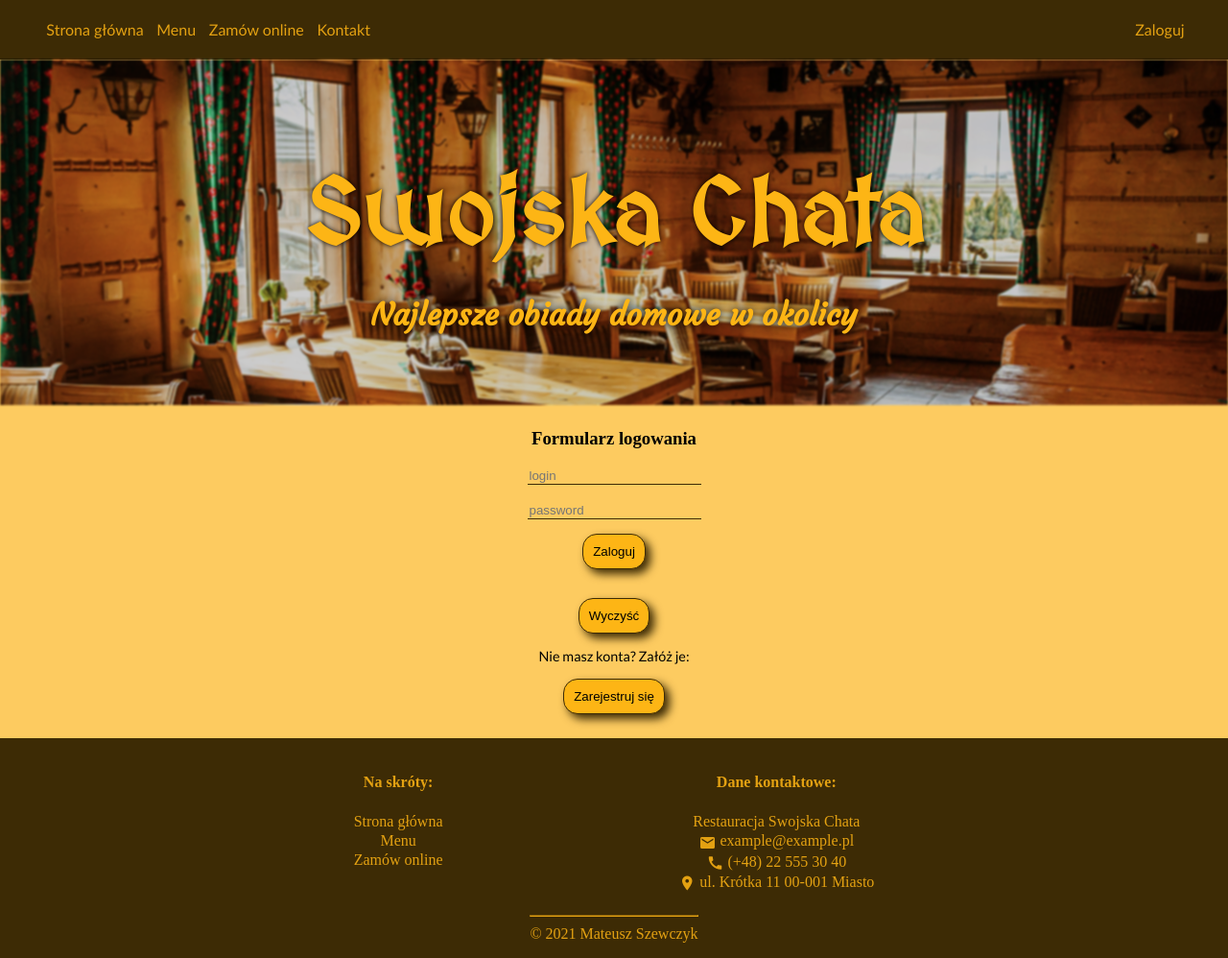
After one commit to MAtt5816/Country-House-Restaurant-Webpage-backend-version-in-PHP, a PHP site: page /panel.php in a window 1280 px wide. The commit adds this page. Shown: the whole page at 96% size. Run offline with PHP 8.4, Linux system fonts and the light colour scheme.

Commit message:
Added log in form

```diff
--- a/css/form.css
+++ b/css/form.css
@@ -117,7 +117,7 @@ fieldset>input {
   background-color: #FDCB60;
 }
 
-button, input[type="submit"] {
+button, input[type="submit"], input[type="reset"] {
   margin: 15px;
   padding: 10px;
   background-color: #FDB515;
@@ -126,7 +126,7 @@ button, input[type="submit"] {
   box-shadow: 5px 5px 10px #3D2B05;
 }
 
-button:active, input[type="submit"]:active {
+button:active, input[type="submit"]:active, input[type="reset"]:active {
   box-shadow: none;
 }
 
--- /dev/null
+++ b/panel.php
@@ -0,0 +1,45 @@
+<!DOCTYPE html>
+<html lang="pl" dir="ltr">
+  <head>
+    <meta charset="utf-8">
+    <meta name="viewport" content="width=device-width, initial-scale=1.0">
+    <title>Swojska Chata | panel klienta</title>
+    <link rel="stylesheet" href="css/style.css" type="text/css">
+    <link rel="stylesheet" href="css/form.css" type="text/css">
+  </head>
+  <body>
+    <header>
+      <nav>
+        <?php
+          include_once 'snippets/navigation.php';
+        ?>
+      </nav>
+      <div id="banner">
+        <div>
+          <h1>Swojska Chata</h1>
+          <h2>Najlepsze obiady domowe w okolicy</h2>
+        </div>
+        <img src="images/banner.jpg" alt="baner">
+      </div>
+    </header>
+    <main>
+      <form action="panel.php" method="post">
+        <fieldset class="visibility">
+          <h3>Formularz logowania</h3>
+          <input type="text" name="login" placeholder="login" required><br />
+          <input type="password" name="password" placeholder="password" required>
+          <input type="submit" name="submit" value="Zaloguj">
+          <input type="reset" name="reset" value="Wyczyść">
+          <label for="register">Nie masz konta? Załóż je:</label>
+          <input type="submit" name="register" value="Zarejestruj się" formnovalidate>
+        </fieldset>
+      </form>
+      <?php
+
+      ?>
+    </main>
+    <?php
+      include_once 'snippets/footer.php';
+    ?>
+  </body>
+</html>
--- a/snippets/navigation.php
+++ b/snippets/navigation.php
@@ -9,7 +9,7 @@
     </ul></li>
     <li><a href="zamowienie.php">Zamów online</a></li>
     <li><a href="kontakt.php">Kontakt</a></li>
-    <li><a href="#" id="login">Zaloguj</a></li>
+    <li><a href="panel.php" id="login">Zaloguj</a></li>
   </ul>
   ';
 ?>
```
